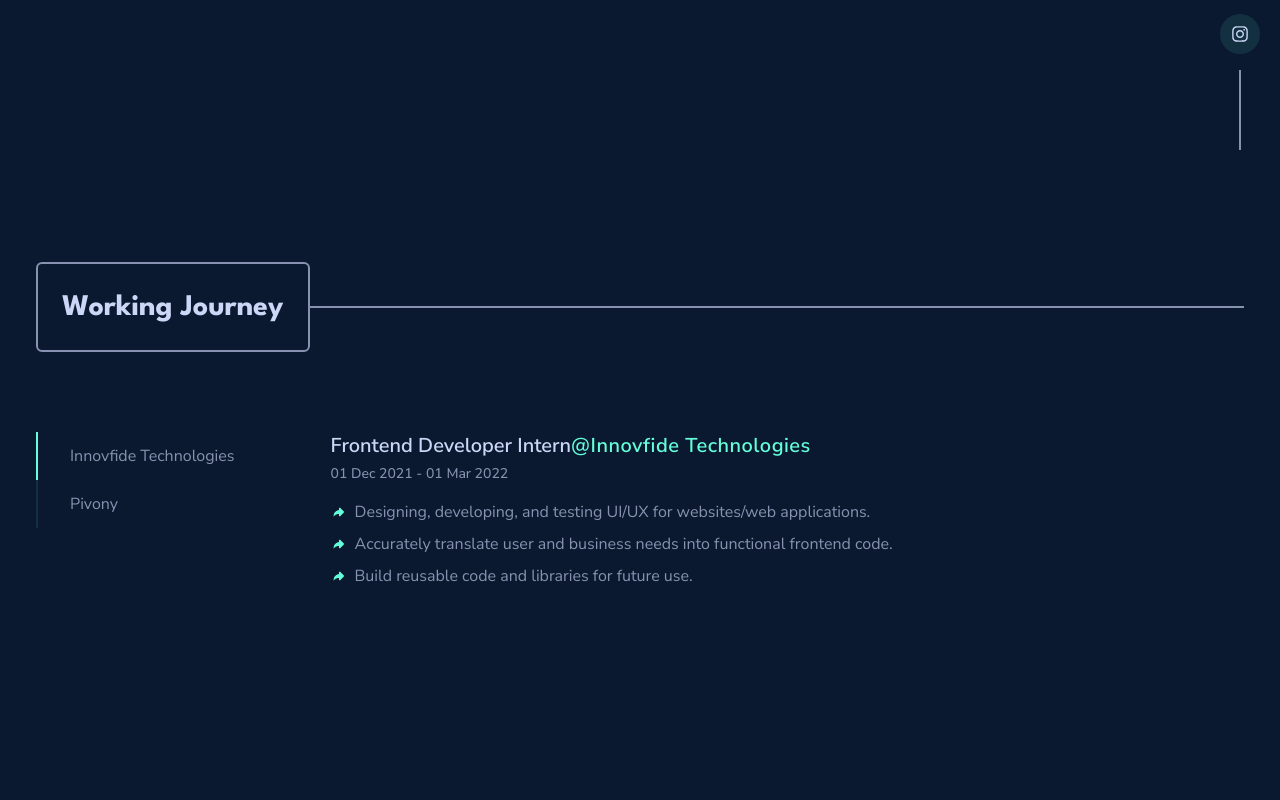
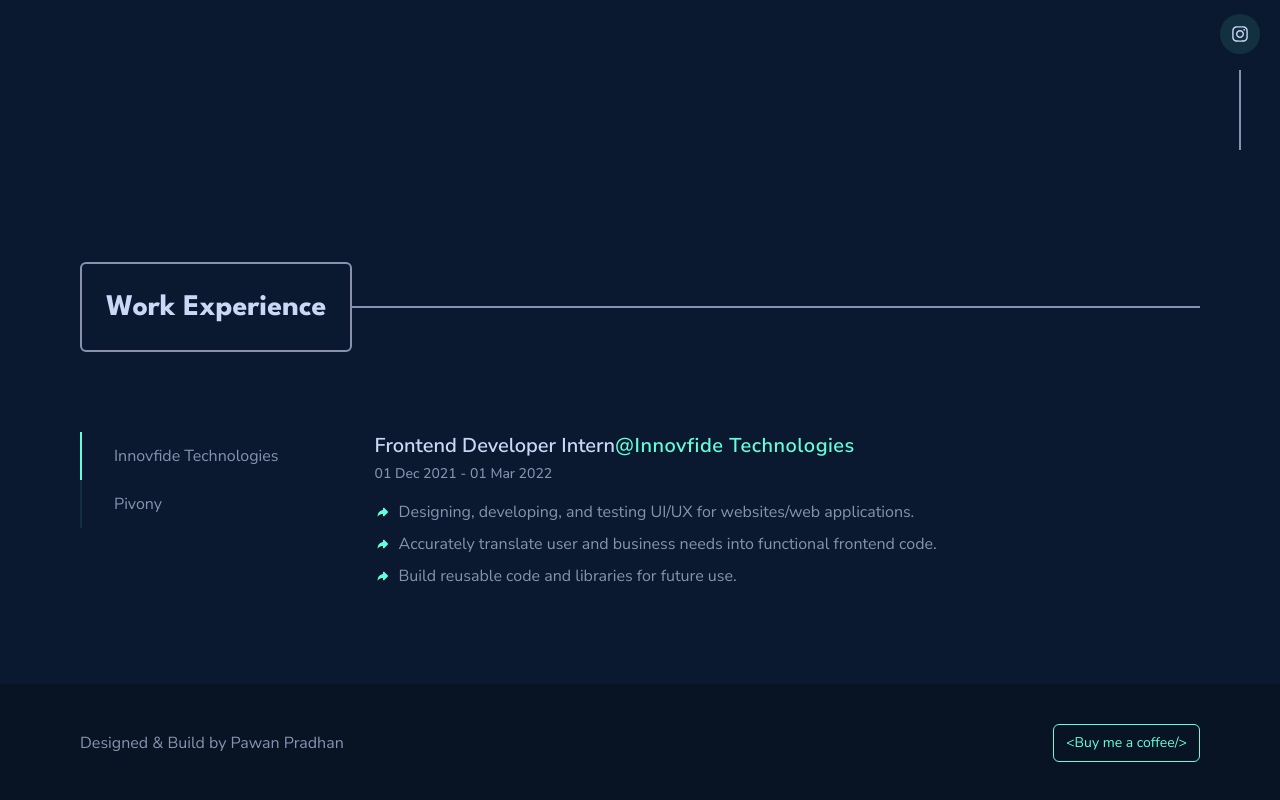
Before and after one commit to pawanpdn-671/portfolioV2, a Next.js app: page / in a window 1280 px wide. Shown: the part 650-1450 px from the top of the page. Before the commit the page ends 1334 px from the top, so only its background shows below. Built offline with nearby package versions, Linux system fonts and the light colour scheme.

Commit message:
creating footer

```diff
--- a/app/layout.tsx
+++ b/app/layout.tsx
@@ -24,7 +24,7 @@
 				<Navbar />
 				{children}
 				<SocialLink />
-				{/* <Footer /> */}
+				<Footer />
 			</body>
 		</html>
 	);
--- a/app/page.tsx
+++ b/app/page.tsx
@@ -1,11 +1,12 @@
 "use client";
 import Experience from "@/components/Experience";
+import Footer from "@/components/Footer";
 import TitleBox from "@/components/TitleBox";
 import { motion } from "framer-motion";
 
 export default function Home() {
 	return (
-		<main className="max-w-container mx-auto px-5">
+		<main className="max-w-container mx-auto px-5 mdl:px-20">
 			<div className="min-h-screen flex flex-col justify-center">
 				<motion.h4
 					initial={{ y: -10, opacity: 0 }}
@@ -59,7 +60,7 @@
 					</motion.p>
 					<a
 						href="/"
-						className="mt-6 lgl:mt-10 block"
+						className="mt-6 lgl:mt-10 block w-max"
 						target="_blank">
 						<motion.button
 							initial={{ x: -30, opacity: 0 }}
@@ -72,8 +73,8 @@
 				</div>
 			</div>
 
-			<div className="max-w-container mx-auto py-10 lgl:py-24 px-4">
-				<TitleBox title={"Working Journey"} />
+			<div className="max-w-container mx-auto py-10 lgl:py-24">
+				<TitleBox title={"Work Experience"} />
 				<Experience />
 			</div>
 		</main>
--- a/components/Footer.tsx
+++ b/components/Footer.tsx
@@ -1,7 +1,26 @@
-import React from "react";
+const Footer = () => {
+	return (
+		<footer className="py-10 bg-secondColor">
+			<div className="flex flex-col sml:flex-row sml:justify-between justify-center items-center max-w-container mx-auto px-5 mdl:px-20">
+				<div className="">
+					<p className="text-textDark">
+						Designed & Build by <span>Pawan Pradhan</span>
+					</p>
+				</div>
 
-const Footer = () => {
-	return <div>Footer</div>;
+				<div className="mt-4 sml:mt-0">
+					<div className="support-box text-textGreen">
+						<a
+							href="https://www.buymeacoffee.com/pawanpradhan"
+							className="px-3 py-2 flex items-center text-sm border border-textGreen rounded-md hover:bg-hoverColor duration-200 ease">
+							{"<"}
+							Buy me a coffee{"/>"}
+						</a>
+					</div>
+				</div>
+			</div>
+		</footer>
+	);
 };
 
 export default Footer;
--- a/components/Navbar.tsx
+++ b/components/Navbar.tsx
@@ -32,9 +32,9 @@
 			<div
 				className={`max-w-container h-full mx-auto flex px-5 items-center justify-between ${
 					scrolled
-						? "shadow-navbarShadow lg:px-8 lg:rounded-full"
+						? "shadow-navbarShadow lg:px-20 lg:rounded-full"
 						: ""
-				} bg-bodyColor transition-all delay-100 duration-300 ease-in`}>
+				} bg-bodyColor transition-all delay-100 duration-200 lg:delay-100 lg:duration-700 ease-in-out`}>
 				<motion.div
 					initial={{ opacity: 0 }}
 					animate={{ opacity: 1 }}
--- a/components/SocialLink.tsx
+++ b/components/SocialLink.tsx
@@ -5,7 +5,7 @@
 
 const SocialLink = () => {
 	return (
-		<div className="hidden h-screen justify-end items-center xl:flex fixed flex-col bottom-0 right-[20px] text-textLight gap-4 z-50">
+		<div className="hidden h-screen justify-end items-center mdl:flex fixed flex-col bottom-0 right-[20px] text-textLight gap-4 z-50">
 			<div className="flex flex-col gap-4">
 				<motion.a
 					initial={{ y: -10, opacity: 0 }}
--- a/tailwind.config.js
+++ b/tailwind.config.js
@@ -29,7 +29,7 @@
 				titleFont: ["League Spartan", "sans-serif"],
 			},
 			boxShadow: {
-				navbarShadow: "0 3px 25px -2px rgba(2, 12, 27, 0.5)",
+				navbarShadow: "0 2px 20px 2px rgba(2, 12, 27, 0.45)",
 			},
 			colors: {
 				bodyColor: "#0A192F",
@@ -37,6 +37,7 @@
 				textLight: "#ccd6f6",
 				textDark: "#8892b0",
 				hoverColor: "rgba(100, 255, 218, 0.1)",
+				secondColor: "#081324",
 			},
 		},
 	},
```
